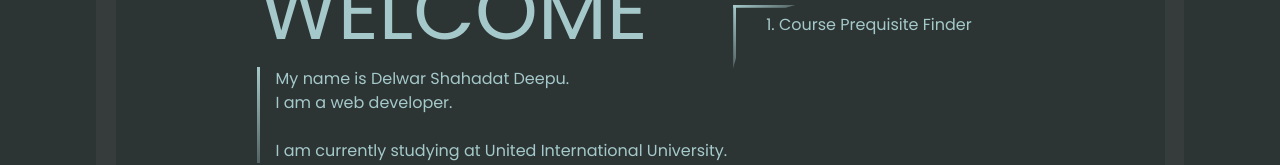
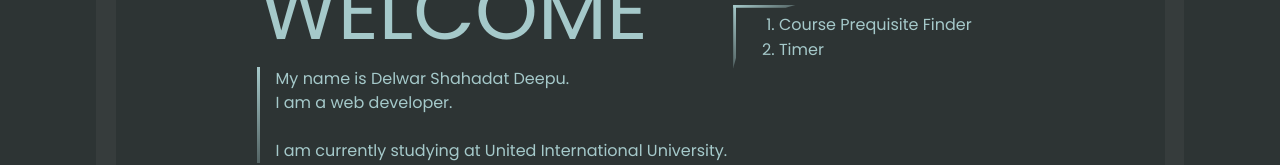
Before and after one commit to deepu1067/deepu1067.github.io, a plain HTML site: page index.html in a window 1280 px wide. Shown: the part 335-500 px from the top of the page. Drawn offline with Linux system fonts and the light colour scheme.

Commit message:
added new page

```diff
--- a/index.html
+++ b/index.html
@@ -38,6 +38,10 @@
                                 <li>
                                     <a href="https://deepu1067.github.io/course-prequisite-finder" target="_blank">Course Prequisite Finder</a>
                                 </li>
+                                <li>
+                                    <a href="https://deepu1067.github.io/clock-counter"
+                                    target="_blank">Timer</a>
+                                </li>
                             </ol>
                         </div>
                     </div>
```
